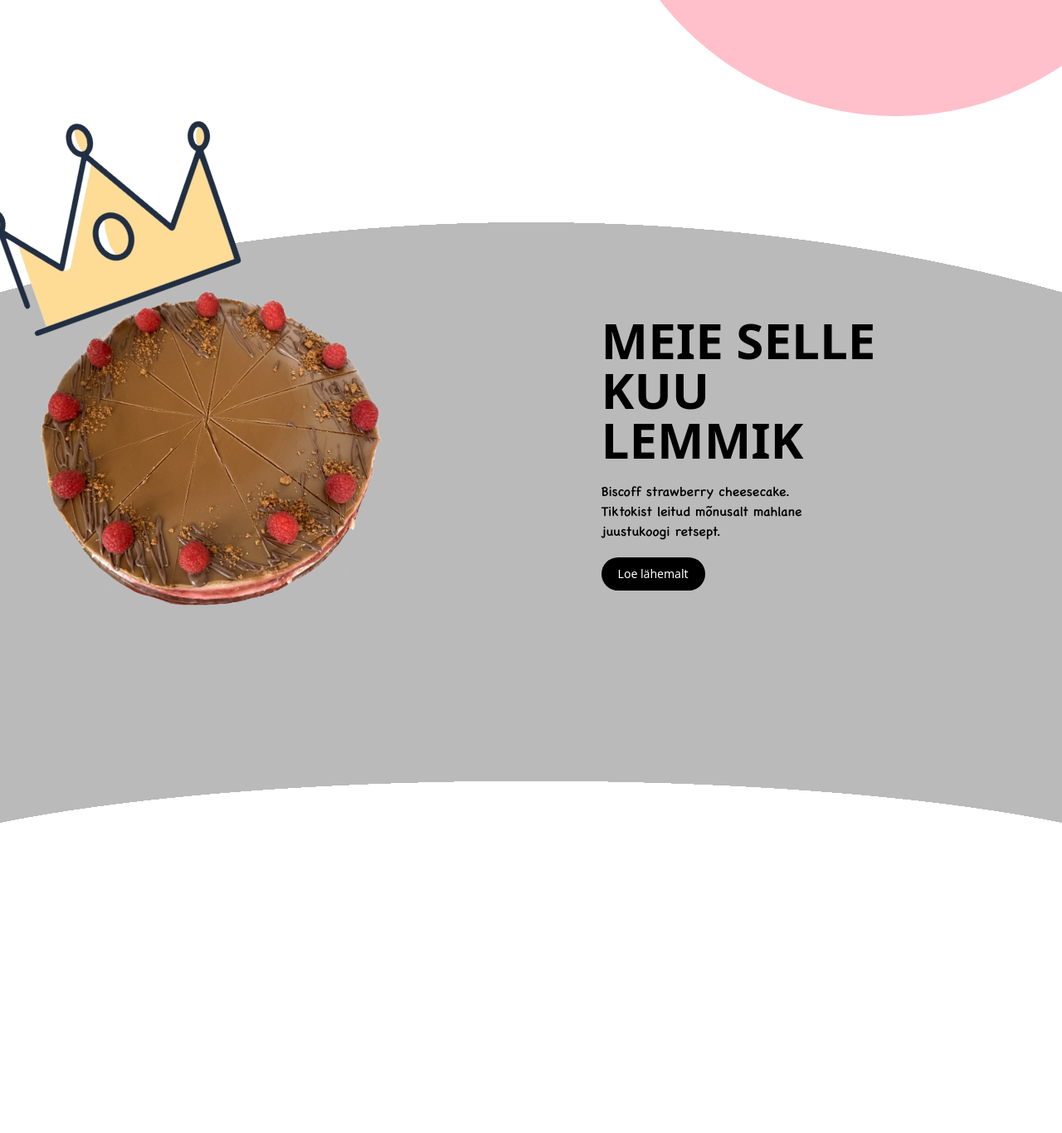
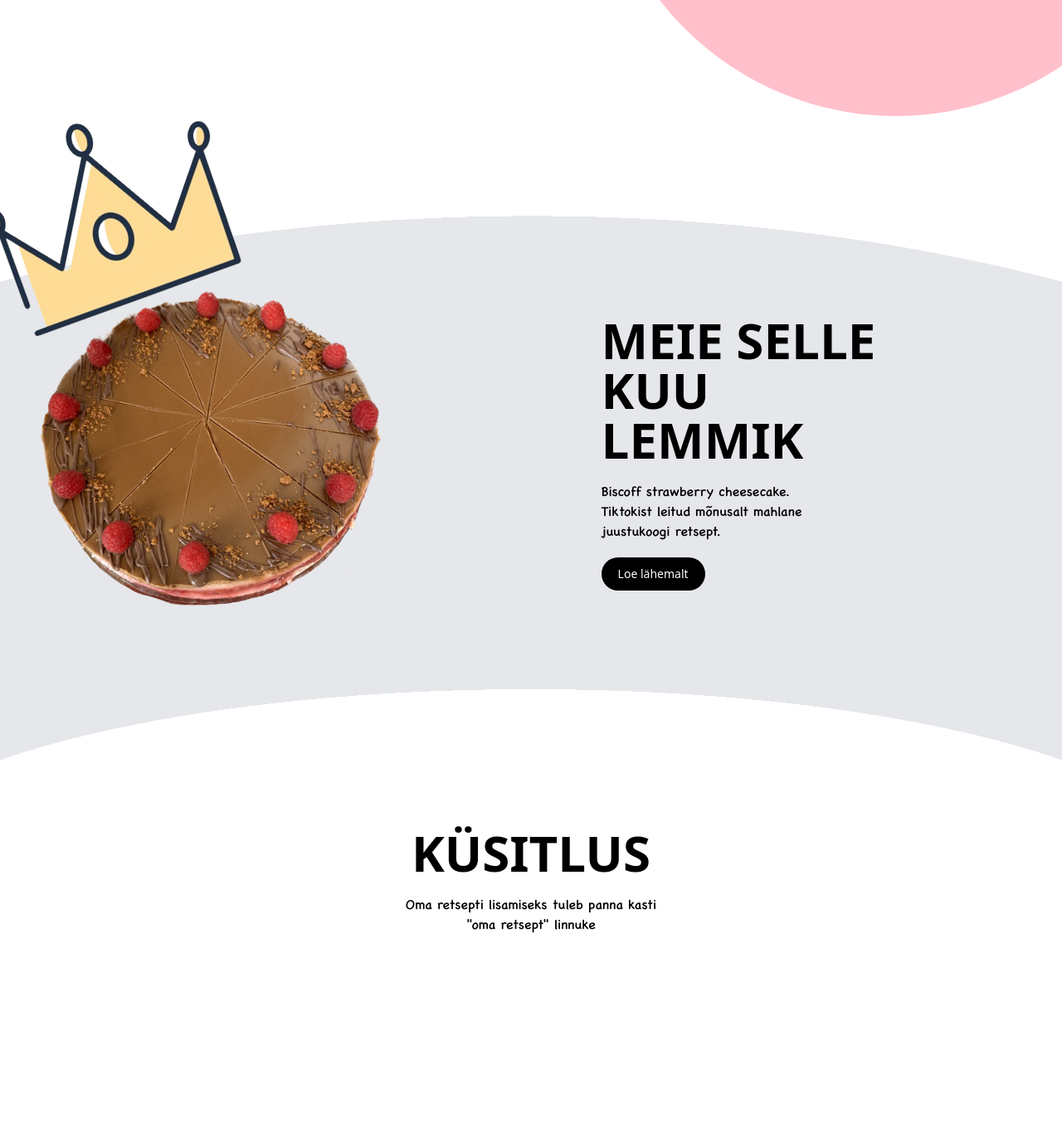
Before and after one commit to elerinnnn04/veebileht, a Flask app: page / in a window 1280 px wide. Shown: the part 2088-3454 px from the top of the page at 83% size. Before the commit the page ends 3080 px from the top, so only its background shows below. Run offline with Flask 3, Linux system fonts and the light colour scheme; some libraries are stand-ins or nearby versions.

Commit message:
changed colors

```diff
--- a/static/dist/css/output.css
+++ b/static/dist/css/output.css
@@ -1517,11 +1517,6 @@ input:checked + .toggle-bg {
   background-color: rgb(229 231 235 / var(--tw-bg-opacity));
 }
 
-.bg-gray-600 {
-  --tw-bg-opacity: 1;
-  background-color: rgb(75 85 99 / var(--tw-bg-opacity));
-}
-
 .bg-gray-800 {
   --tw-bg-opacity: 1;
   background-color: rgb(31 41 55 / var(--tw-bg-opacity));
@@ -1596,10 +1591,6 @@ input:checked + .toggle-bg {
 .py-4 {
   padding-top: 1rem;
   padding-bottom: 1rem;
-}
-
-.pb-10 {
-  padding-bottom: 2.5rem;
 }
 
 .pt-2 {
@@ -1808,6 +1799,10 @@ p {
   z-index: 9999;
 }
 
+#kuulemmik {
+  background: rgb(229, 231, 235);
+}
+
 #kuulemmik div {
   z-index: 20;
 }
@@ -1819,12 +1814,13 @@ p {
   height: 300%;
   top: -25%;
   left: -100%;
-  background: radial-gradient(ellipse at center, rgb(186, 186, 186) 0%,rgb(186, 186, 186) 50%,white 50%,white 100%);
+  background: radial-gradient(ellipse at center, rgb(229, 231, 235) 0%,rgb(229, 231, 235) 50%,white 50%,white 100%);
   z-index: 2;
 }
 
 #kusitlus div {
   z-index: 20;
+  padding-top: 20px;
 }
 
 #kusitlus:before {
@@ -1832,10 +1828,10 @@ p {
   position: absolute;
   width: 300%;
   height: 300%;
-  top: -25%;
+  top: -70%;
   left: -100%;
-  background: radial-gradient(ellipse at center, white 0%,white 30%,rgb(186, 186, 186) 30%,rgb(186, 186, 186) 100%);
-  z-index: 2;
+  background: radial-gradient(ellipse at center, white 0%,white 30%,rgb(229, 231, 235) 30%,rgb(229, 231, 235) 100%);
+  z-index: -1;
 }
 
 .hover\:border-gray-300:hover {
--- a/templates/index.html
+++ b/templates/index.html
@@ -89,7 +89,7 @@
     </div>
 </div>
 
-<div class="relative overflow-hidden bg-gray-600 pb-10" id="kuulemmik">
+<div class="relative overflow-hidden" id="kuulemmik">
     <div class="flex container mx-auto mt-40 relative">
         <img class="absolute crown" src="{{url_for('static', filename='images/crown.png')}}" alt="">
         <div>
@@ -114,6 +114,7 @@
 </div>
 
 <div class="relative overflow-hidden mb-30" id="kusitlus">
+    <br><br><br><br><br><br>
     <h2 class="text-center mt-20 text-6xl font-extrabold">KÜSITLUS</h2>
     <p class="text-center mt-5">
         Oma retsepti lisamiseks tuleb panna kasti <br>
```
Also changed, not shown: static/src/input.css (+9 -4 lines).
